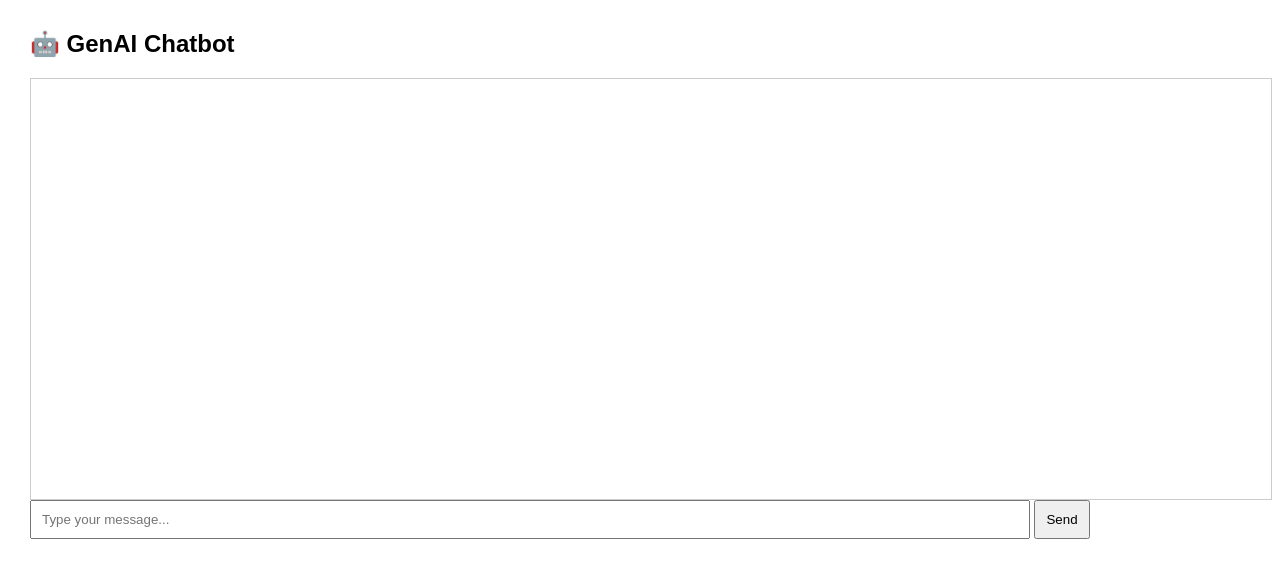
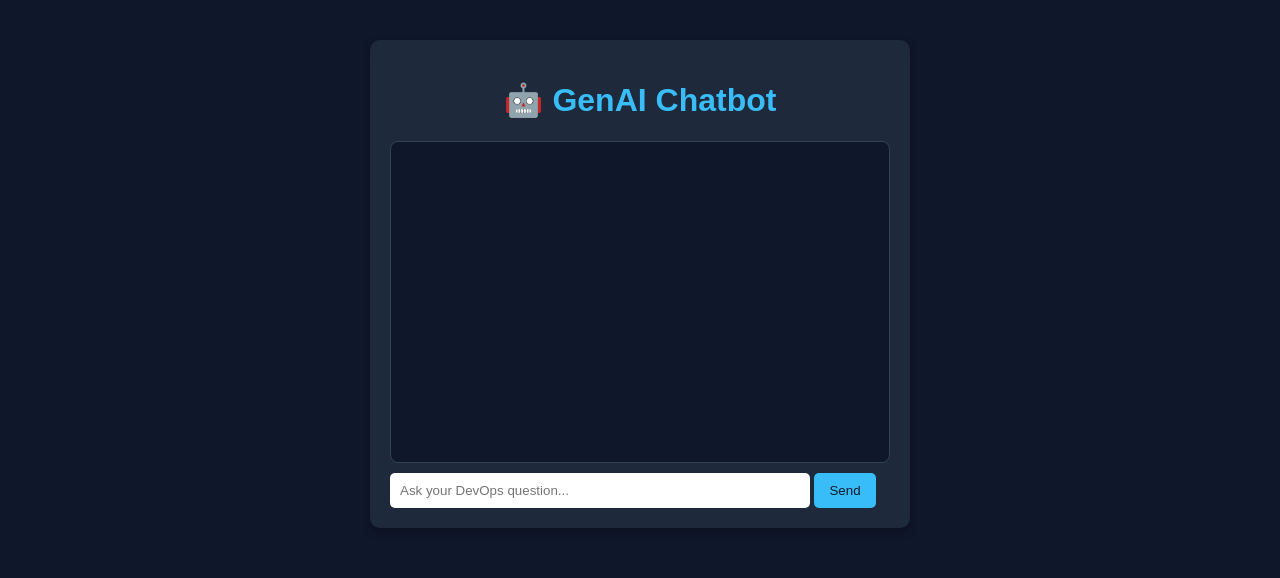
Before and after one commit to SnehalBidave/genai-chatbot-devops-demo, a Flask app: page / in a window 1280 px wide. Shown: the top 578 px of the page. Run offline with Flask 3, Linux system fonts and the light colour scheme.

Commit message:
Update chat.html

```diff
--- a/templates/chat.html
+++ b/templates/chat.html
@@ -1,40 +1,86 @@
 <!DOCTYPE html>
-<html>
+<html lang="en">
 <head>
-    <title>GenAI Chatbot Demo</title>
+  <meta charset="UTF-8" />
+  <meta name="viewport" content="width=device-width, initial-scale=1.0" />
+  <title>GenAI Chatbot - DevOps Demo</title>
   <style>
-        body { font-family: Arial, sans-serif; margin: 30px; }
-        #chatbox { width: 100%; height: 400px; border: 1px solid #ccc; padding: 10px; overflow-y: scroll; }
-        .user { color: blue; margin: 5px; }
-        .bot { color: green; margin: 5px; }
-        input { width: 80%; padding: 10px; }
-        button { padding: 10px; }
+    body {
+      background-color: #0f172a;
+      color: #e2e8f0;
+      font-family: Arial, sans-serif;
+      margin: 0;
+      padding: 0;
+    }
+    .chat-container {
+      width: 500px;
+      margin: 40px auto;
+      background: #1e293b;
+      border-radius: 10px;
+      padding: 20px;
+      box-shadow: 0 4px 8px rgba(0, 0, 0, 0.3);
+    }
+    h1 {
+      text-align: center;
+      color: #38bdf8;
+    }
+    .chat-box {
+      height: 300px;
+      overflow-y: scroll;
+      border: 1px solid #334155;
+      padding: 10px;
+      background: #0f172a;
+      border-radius: 8px;
+    }
+    .user { color: #38bdf8; }
+    .bot { color: #22c55e; }
+    input {
+      width: 80%;
+      padding: 10px;
+      border: none;
+      border-radius: 5px;
+      margin-top: 10px;
+    }
+    button {
+      padding: 10px 15px;
+      border: none;
+      background: #38bdf8;
+      color: #0f172a;
+      border-radius: 5px;
+      cursor: pointer;
+    }
+    button:hover {
+      background: #0ea5e9;
+    }
   </style>
 </head>
 <body>
-    <h2>🤖 GenAI Chatbot</h2>
-    <div id="chatbox"></div>
-    <input id="message" placeholder="Type your message..." />
+  <div class="chat-container">
+    <h1>🤖 GenAI Chatbot</h1>
+    <div class="chat-box" id="chat-box"></div>
+    <input type="text" id="user-input" placeholder="Ask your DevOps question..." />
     <button onclick="sendMessage()">Send</button>
+  </div>
 
   <script>
     async function sendMessage() {
-            let msg = document.getElementById("message").value;
-            if (!msg.trim()) return;
+      const input = document.getElementById("user-input");
+      const message = input.value.trim();
+      if (!message) return;
 
-            let chatbox = document.getElementById("chatbox");
-            chatbox.innerHTML += `<div class="user"><b>You:</b> ${msg}</div>`;
-            document.getElementById("message").value = "";
+      const chatBox = document.getElementById("chat-box");
+      chatBox.innerHTML += `<p class='user'><strong>You:</strong> ${message}</p>`;
+      input.value = "";
 
-            let response = await fetch("/chat", {
+      const response = await fetch("/chat", {
         method: "POST",
-                headers: {"Content-Type": "application/json"},
-                body: JSON.stringify({message: msg})
+        headers: { "Content-Type": "application/json" },
+        body: JSON.stringify({ message }),
       });
+      const data = await response.json();
 
-            let data = await response.json();
-            chatbox.innerHTML += `<div class="bot"><b>Bot:</b> ${data.reply}</div>`;
-            chatbox.scrollTop = chatbox.scrollHeight;
+      chatBox.innerHTML += `<p class='bot'><strong>Bot:</strong> ${data.reply}</p>`;
+      chatBox.scrollTop = chatBox.scrollHeight;
     }
   </script>
 </body>
```
Lines whose indentation alone changed are shown as unchanged.
